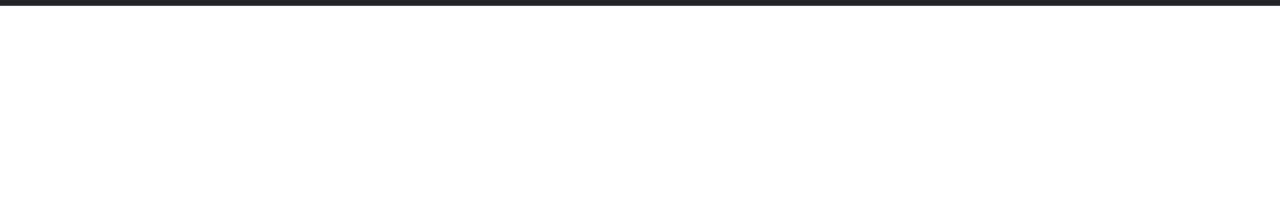
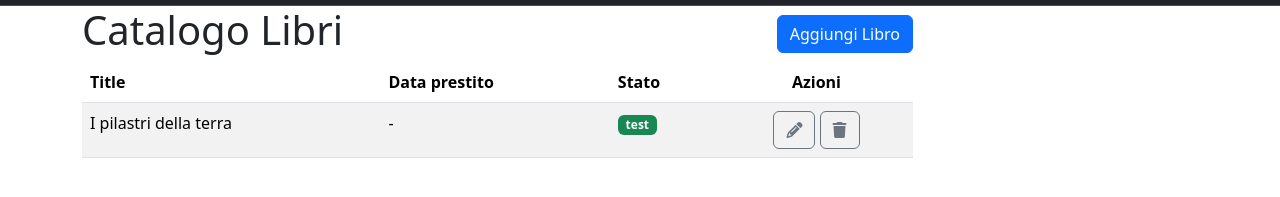
Before and after one commit to arielmusa/html-css-bootstrap-dashboard, a plain HTML site: page index.html in a window 1280 px wide. Shown: the part 61-258 px from the top of the page. Drawn offline with nearby package versions, Linux system fonts and the light colour scheme.

Commit message:
index.html: add thead, tbody and first row

```diff
--- a/css/style.css
+++ b/css/style.css
@@ -0,0 +1,3 @@
+.table-action {
+  text-align: center;
+}
--- a/index.html
+++ b/index.html
@@ -10,17 +10,17 @@
       integrity="sha384-QWTKZyjpPEjISv5WaRU9OFeRpok6YctnYmDr5pNlyT2bRjXh0JMhjY6hW+ALEwIH"
       crossorigin="anonymous"
     />
-    <!-- <link
+    <link
       rel="stylesheet"
       href="https://cdnjs.cloudflare.com/ajax/libs/font-awesome/6.7.2/css/all.min.css"
       integrity="sha512-Evv84Mr4kqVGRNSgIGL/F/aIDqQb7xQ2vcrdIwxfjThSH8CSR7PBEakCr51Ck+w+/U6swU2Im1vVX0SVk9ABhg=="
       crossorigin="anonymous"
       referrerpolicy="no-referrer"
-    /> -->
+    />
     <link rel="stylesheet" href="./css/style.css" />
   </head>
   <body>
-    <!-- NAV -->
+    <!-- START NAV -->
     <header>
       <nav
         class="navbar navbar-expand-lg bg-dark border-bottom border-body fs-6 text"
@@ -74,6 +74,46 @@
       </nav>
     </header>
     <!-- END NAV -->
+
+    <!-- START MAIN CONTAINER -->
+    <div class="container">
+      <div class="row">
+        <div class="col-lg-9">
+          <div
+            class="table-heading d-flex align-items-center justify-content-between"
+          >
+            <h1>Catalogo Libri</h1>
+            <button class="btn btn-primary">Aggiungi Libro</button>
+          </div>
+          <table class="table table-striped">
+            <thead>
+              <th>Title</th>
+              <th>Data prestito</th>
+              <th>Stato</th>
+              <th class="table-action">Azioni</th>
+            </thead>
+            <tbody>
+              <tr>
+                <td>I pilastri della terra</td>
+                <td>-</td>
+                <td><span class="badge bg-success">test</span></td>
+                <td class="table-action">
+                  <button class="btn btn-outline-secondary">
+                    <i class="fa-solid fa-pencil"></i>
+                  </button>
+                  <button class="btn btn-outline-secondary">
+                    <i class="fa-solid fa-trash"></i>
+                  </button>
+                </td>
+              </tr>
+            </tbody>
+          </table>
+        </div>
+        <div class="col-lg-3"></div>
+      </div>
+    </div>
+    <!-- END MAIN CONTAINER -->
+
     <script
       src="https://cdn.jsdelivr.net/npm/bootstrap@5.3.3/dist/js/bootstrap.bundle.min.js"
       integrity="sha384-YvpcrYf0tY3lHB60NNkmXc5s9fDVZLESaAA55NDzOxhy9GkcIdslK1eN7N6jIeHz"
```
